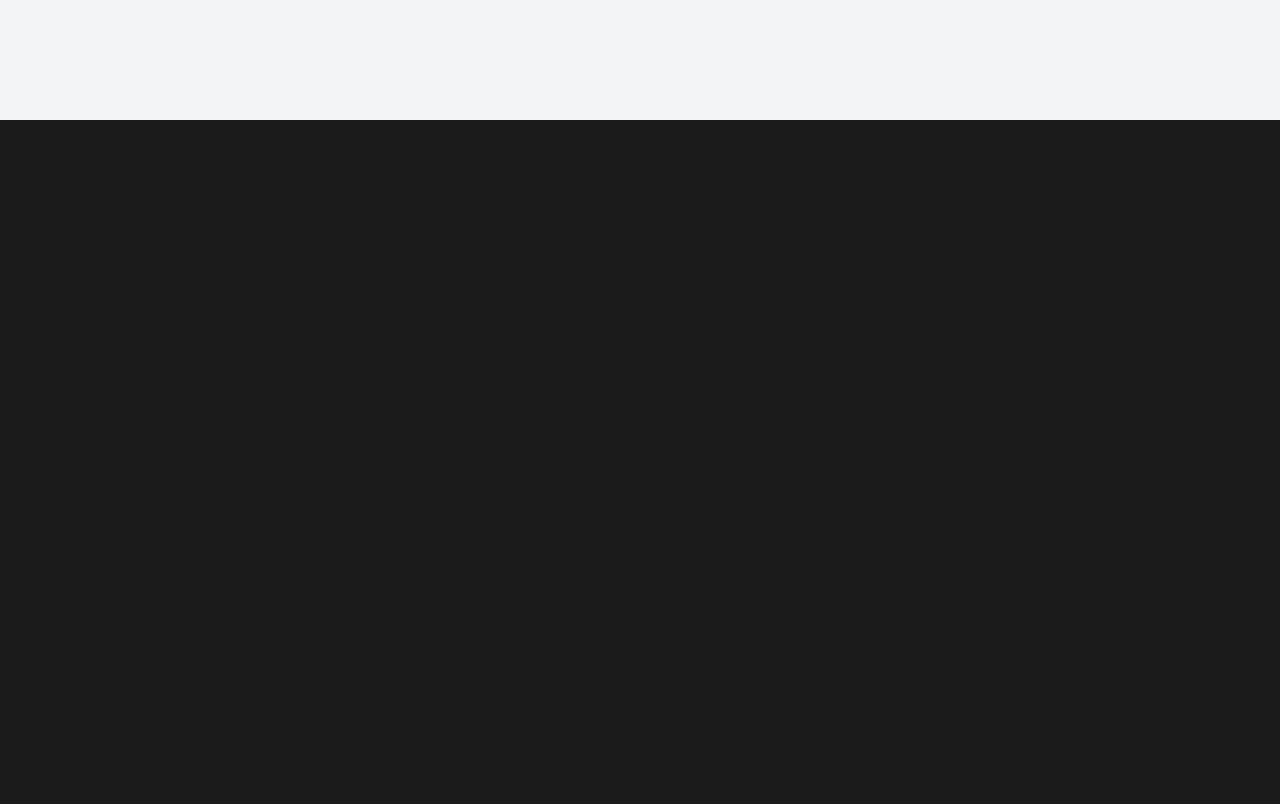
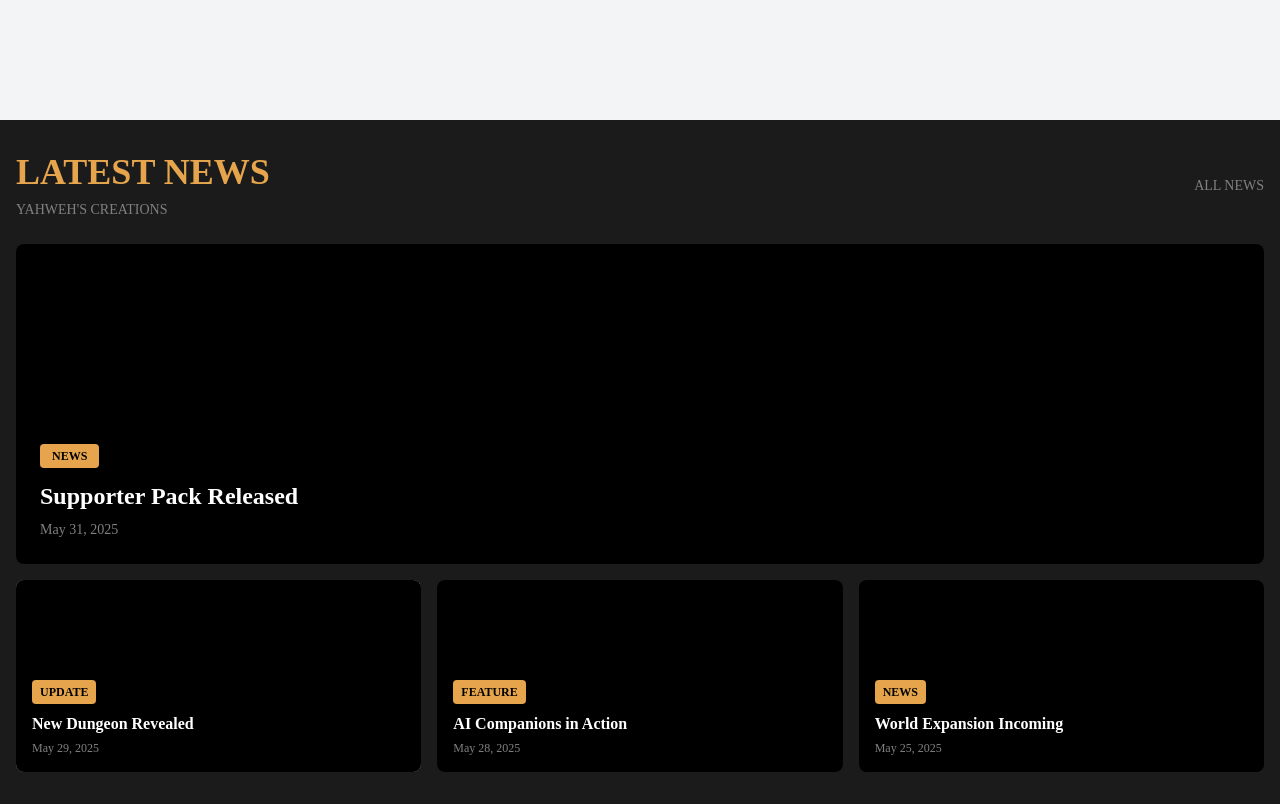
Before and after one commit to Endorze/Yahwehs-Creations, a Next.js app: page / in a window 1280 px wide. Shown: the part 1560-2364 px from the top of the page. Before the commit the page ends 1680 px from the top, so only its background shows below. Built offline with nearby package versions, Linux system fonts and the light colour scheme; a web font is replaced by a local one.

Commit message:
added text file

```diff
--- a/src/app/components/ 006-Supporterpack/index.tsx
+++ b/src/app/components/ 006-Supporterpack/index.tsx
@@ -1,6 +1,6 @@
 "use client";
 import { useState } from "react";
-import { supportPackInfo, SupporterPackProp2 } from "../../../data/news";
+import { supportPackInfo, SupporterPackProp2 } from "../../../data/NewsItem";
 import H2Title from "../H2Title/H2Title";
 
 type SupporterPackProp = {
--- a/src/app/components/LatestNews/index.tsx
+++ b/src/app/components/LatestNews/index.tsx
@@ -3,7 +3,7 @@
 import { useState, useEffect } from 'react';
 import { useRouter } from 'next/navigation';
 import Image from 'next/image';
-/*import { newsItems } from '../data/newsItems';*/
+import { NewsItems } from '../../../data/NewsItem';
 
 export default function LatestNews() {
   const [latestNews, setLatestNews] = useState<NewsItem[]>([]);
@@ -11,7 +11,7 @@ export default function LatestNews() {
 
   useEffect(() => {
 
-    const sortedNews = [...newsItems]
+    const sortedNews = [...NewsItems]
       .sort((a, b) => new Date(b.date).getTime() - new Date(a.date).getTime())
       .slice(0, 4);
 
--- a/src/app/page.tsx
+++ b/src/app/page.tsx
@@ -2,6 +2,7 @@
 import H2Title from "./components/H2Title/H2Title";
 import H3Title from "./components/H3Title/H3Title";
 import PlayButton from "./components/PlayButton/PlayButton";
+import LatestNews from "./components/LatestNews/index"
 export default function Home() {
   return (
     <>
@@ -16,6 +17,8 @@ export default function Home() {
     <div className="flex min-h-screen items-center justify-center bg-gray-100">
         <h1 className="text-4xl font-bold text-blue-600">Hello Tailwind! And goodmorning Vietnam!</h1>
     </div>
+
+    <LatestNews />
  </>
   );
 
--- a/src/data/news.tsx
+++ b/src/data/NewsItem.tsx
@@ -12,7 +12,7 @@ export type dataProp = {
   type: string
 };
 
-export const newsItems: dataProp[] = [
+export const NewsItems: dataProp[] = [
 
   {
     id: 1,
```
